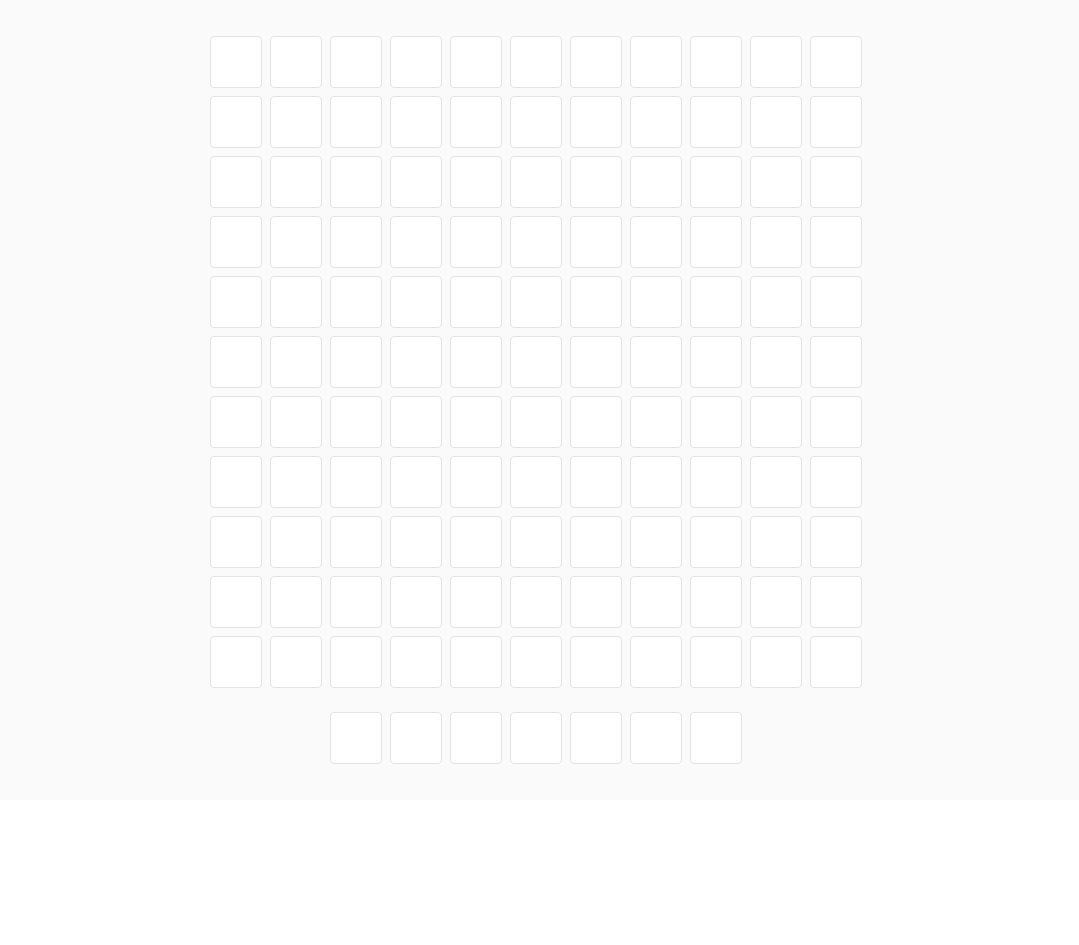
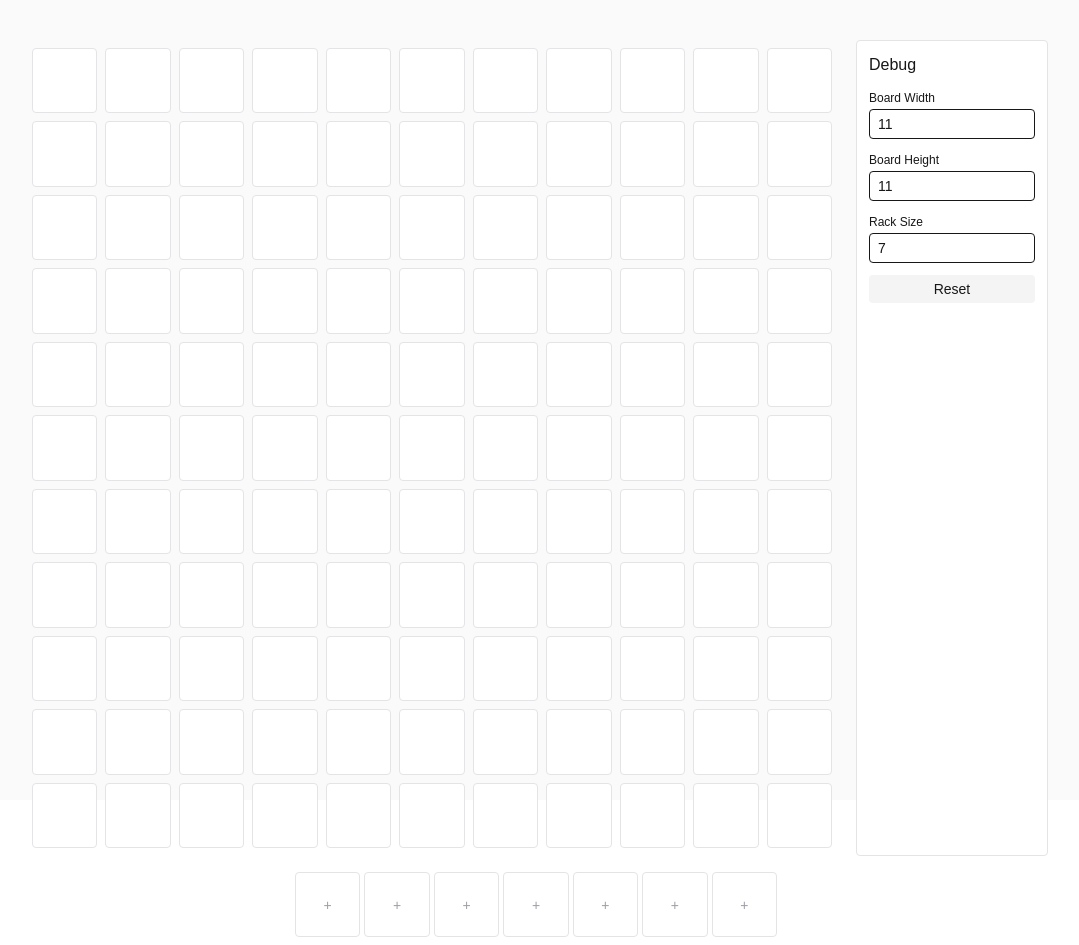
Before and after one commit to atyrode/pad, a Next.js app: page / in a window 1280 px wide. Shown: the whole page, without its empty margins (104-1183 px from the left). Before the commit the page ends 800 px from the top, so only its background shows below. Built offline with nearby package versions, Linux system fonts and the light colour scheme.

Commit message:
feat: implement game board, debug controls, and tile rack components

```diff
--- a/app/page.tsx
+++ b/app/page.tsx
@@ -1,73 +1,50 @@
 "use client";
+
+import Board from "../src/components/Board";
+import Debug from "../src/components/Debug";
+import Rack from "../src/components/Rack";
+import { GameProvider, useGame } from "../src/game/store";
+
 export default function Home() {
   return (
-    <div className="h-screen overflow-hidden flex items-center justify-center bg-zinc-50 dark:bg-black p-4 box-border">
-      {/* wrapper sets a --board-w and a --tile size that is the min of width/11 and available height/12 */}
-      <div
-        className="w-[min(92vmin,900px)] max-w-[95vw] flex flex-col items-center"
-        style={
-          {
-            // board width reference and tile size: reserve increased to 8rem so gaps/paddings fit
-            ["--board-w" as any]: "min(92vmin,900px)",
-            ["--tile" as any]:
-              "min(calc(var(--board-w) / 11), calc((100vh - 11rem) / 12))",
-          } as React.CSSProperties
-        }
-      >
-        {/* board: 11x11 using the --tile for columns */}
-        <div
-          className="grid gap-1 sm:gap-2 p-2"
-          style={{
-            gridTemplateColumns: "repeat(11, var(--tile))",
-          }}
-        >
-          {Array.from({ length: 121 }).map((_, i) => (
-            <div
-              key={i}
-              tabIndex={-1}
-              onPointerDown={(e) => e.preventDefault()}
-              onFocus={(e) => (e.currentTarget as HTMLElement).blur()}
-              onDragStart={(e) => e.preventDefault()}
-              draggable={false}
-              role="presentation"
-              className="select-none caret-transparent bg-white/90 dark:bg-zinc-900 border border-zinc-200 dark:border-zinc-700 rounded-sm flex items-center justify-center text-xs sm:text-sm outline-none"
-              style={{
-                width: "var(--tile)",
-                height: "var(--tile)",
-              }}
-            >
-              {/* cell */}
-            </div>
-          ))}
-        </div>
-
-        {/* rack: 1 row of 7 tiles, using the same --tile size so squares match */}
-        <div
-          className="grid gap-1 sm:gap-2 p-2 mt-2"
-          style={{
-            gridTemplateColumns: "repeat(7, var(--tile))",
-          }}
-        >
-          {Array.from({ length: 7 }).map((_, i) => (
-            <div
-              key={i}
-              tabIndex={-1}
-              onPointerDown={(e) => e.preventDefault()}
-              onFocus={(e) => (e.currentTarget as HTMLElement).blur()}
-              onDragStart={(e) => e.preventDefault()}
-              draggable={false}
-              role="presentation"
-              className="select-none caret-transparent bg-white/90 dark:bg-zinc-900 border border-zinc-200 dark:border-zinc-700 rounded-sm flex items-center justify-center text-xs sm:text-sm outline-none"
-              style={{
-                width: "var(--tile)",
-                height: "var(--tile)",
-              }}
-            >
-              {/* rack cell */}
-            </div>
-          ))}
-        </div>
-      </div>
+    <div className="h-screen flex items-center justify-center bg-zinc-50 dark:bg-black">
+      <GameProvider>
+        <InnerApp />
+      </GameProvider>
     </div>
   );
 }
+
+function InnerApp() {
+  const { state } = useGame();
+
+  const cols = Math.max(1, Math.min(50, Math.floor(state.boardWidth)));
+  const rows = Math.max(1, Math.min(50, Math.floor(state.boardHeight)));
+
+  const style = {
+    // game area is constrained to 90% of viewport width and height
+    ["--game-w" as any]: "90vw",
+    ["--game-h" as any]: "90vh",
+    // expose cols/rows to CSS so --tile can use var(--cols) / var(--rows)
+    ["--cols" as any]: String(cols),
+    ["--rows" as any]: String(rows),
+    // tile size is the max size that fits in both axes of the game area
+    ["--tile" as any]:
+      "min(calc(var(--game-w) / var(--cols)), calc(var(--game-h) / var(--rows)))",
+    // explicitly constrain the wrapper element so it never exceeds the viewport
+    width: "90vw",
+    height: "90vh",
+  } as React.CSSProperties;
+
+  return (
+    // this wrapper is the "game area" — everything inside should size against --tile
+    <div className="flex flex-col items-center" style={style}>
+      <div className="flex gap-4">
+        {/* Board and Debug side-by-side */}
+        <Board />
+        <Debug />
+      </div>
+      <Rack />
+    </div>
+  );
+}
--- /dev/null
+++ b/src/components/Board.tsx
@@ -0,0 +1,34 @@
+"use client";
+import { useGame } from "../game/store";
+import TileView from "./Tile";
+
+export default function Board() {
+  const { state, dispatch } = useGame();
+
+  const handleClick = (index: number) => {
+    // example interaction: toggle placeholder tile for now
+    const existing = state.board[index]?.tile;
+    if (existing) {
+      dispatch({ type: "SET_BOARD_TILE", index, tile: null });
+    } else {
+      dispatch({
+        type: "SET_BOARD_TILE",
+        index,
+        tile: { id: `t-${index}`, letter: "A", score: 1 },
+      });
+    }
+  };
+
+  return (
+    <div
+      className="grid gap-1 sm:gap-2 p-2"
+      style={{
+        gridTemplateColumns: `repeat(${state.boardWidth}, var(--tile))`,
+      }}
+    >
+      {state.board.map((cell) => (
+        <TileView key={cell.index} cell={cell} onClick={handleClick} />
+      ))}
+    </div>
+  );
+}
--- /dev/null
+++ b/src/components/Debug.tsx
@@ -0,0 +1,62 @@
+"use client";
+import { useGame } from "../game/store";
+
+export default function Debug() {
+  const { state, dispatch } = useGame();
+
+  const setDims = (w: number, h: number) => {
+    const width = Math.max(1, Math.min(50, Math.floor(w || 0)));
+    const height = Math.max(1, Math.min(50, Math.floor(h || 0)));
+    dispatch({ type: "SET_BOARD_DIMS", width, height });
+  };
+
+  const setRack = (size: number) => {
+    const s = Math.max(0, Math.min(20, Math.floor(size || 0)));
+    dispatch({ type: "SET_RACK_SIZE", size: s });
+  };
+
+  return (
+    <div className="w-48 p-3 bg-white/90 dark:bg-zinc-900 border border-zinc-200 dark:border-zinc-700 rounded-sm">
+      <div className="mb-2 font-medium">Debug</div>
+
+      <label className="text-xs">Board Width</label>
+      <input
+        type="number"
+        value={state.boardWidth}
+        onChange={(e) => setDims(Number(e.target.value), state.boardHeight)}
+        className="w-full mb-2 px-2 py-1 text-sm rounded border"
+        min={1}
+        max={50}
+      />
+
+      <label className="text-xs">Board Height</label>
+      <input
+        type="number"
+        value={state.boardHeight}
+        onChange={(e) => setDims(state.boardWidth, Number(e.target.value))}
+        className="w-full mb-2 px-2 py-1 text-sm rounded border"
+        min={1}
+        max={50}
+      />
+
+      <label className="text-xs">Rack Size</label>
+      <input
+        type="number"
+        value={state.rack.length}
+        onChange={(e) => setRack(Number(e.target.value))}
+        className="w-full mb-3 px-2 py-1 text-sm rounded border"
+        min={0}
+        max={20}
+      />
+
+      <div className="flex gap-2">
+        <button
+          onClick={() => dispatch({ type: "RESET" })}
+          className="flex-1 py-1 text-sm bg-zinc-100 dark:bg-zinc-800 rounded"
+        >
+          Reset
+        </button>
+      </div>
+    </div>
+  );
+}
--- /dev/null
+++ b/src/components/Rack.tsx
@@ -0,0 +1,44 @@
+"use client";
+import { useGame } from "../game/store";
+
+export default function Rack() {
+  const { state, dispatch } = useGame();
+
+  const setSample = (slot: number) => {
+    dispatch({
+      type: "SET_RACK_TILE",
+      slot,
+      tile: { id: `r-${slot}`, letter: String.fromCharCode(65 + slot), score: 1 },
+    });
+  };
+
+  return (
+    <div
+      className="grid gap-1 p-2 mt-2"
+      style={{
+        gridTemplateColumns: `repeat(${state.rack.length}, var(--tile))`,
+      }}
+    >
+      {state.rack.map((tile, i) => (
+        <div key={i} onClick={() => setSample(i)}>
+          <div
+            className="select-none caret-transparent bg-white/90 dark:bg-zinc-900 border border-zinc-200 dark:border-zinc-700 rounded-sm flex items-center justify-center text-xs sm:text-sm outline-none"
+            style={{
+              width: "var(--tile)",
+              height: "var(--tile)",
+            }}
+          >
+            {tile ? (
+              <div className="flex flex-col items-center">
+                <div className="font-medium">{tile.letter}</div>
+                <div className="text-[0.6rem] opacity-60">{tile.score}</div>
+              </div>
+            ) : (
+              <div className="text-zinc-400">+</div>
+            )}
+          </div>
+        </div>
+      ))}
+    </div>
+  );
+}
--- /dev/null
+++ b/src/components/Tile.tsx
@@ -0,0 +1,34 @@
+"use client";
+import type { BoardCell } from "../game/store";
+
+export default function TileView({
+  cell,
+  onClick,
+}: {
+  cell: BoardCell;
+  onClick?: (index: number) => void;
+}) {
+  const tile = cell.tile;
+  return (
+    <div
+      tabIndex={-1}
+      onPointerDown={(e) => e.preventDefault()}
+      onFocus={(e) => (e.currentTarget as HTMLElement).blur()}
+      onDragStart={(e) => e.preventDefault()}
+      role="button"
+      onClick={() => onClick?.(cell.index)}
+      className="select-none caret-transparent bg-white/90 dark:bg-zinc-900 border border-zinc-200 dark:border-zinc-700 rounded-sm flex items-center justify-center text-xs sm:text-sm outline-none"
+      style={{
+        width: "var(--tile)",
+        height: "var(--tile)",
+      }}
+    >
+      {tile ? (
+        <div className="flex flex-col items-center">
+          <div className="font-medium">{tile.letter}</div>
+          <div className="text-[0.6rem] opacity-60">{tile.score}</div>
+        </div>
+      ) : null}
+    </div>
+  );
+}
--- /dev/null
+++ b/src/game/store.tsx
@@ -0,0 +1,114 @@
+"use client";
+import React, { createContext, useContext, useReducer } from "react";
+
+export type TileModel = {
+  id: string;
+  letter?: string;
+  score?: number;
+  modifiers?: string[]; // effect ids
+};
+
+export type BoardCell = {
+  index: number;
+  tile?: TileModel | null;
+  modifiers?: string[]; // per-cell modifiers (double-word etc or roguelike effects)
+};
+
+export type GameState = {
+  boardWidth: number;
+  boardHeight: number;
+  board: BoardCell[];
+  rack: (TileModel | null)[];
+};
+
+type Action =
+  | { type: "INIT"; payload?: Partial<GameState> }
+  | { type: "SET_BOARD_TILE"; index: number; tile: TileModel | null }
+  | { type: "SET_RACK_TILE"; slot: number; tile: TileModel | null }
+  | { type: "RESET" }
+  | { type: "SET_BOARD_DIMS"; width: number; height: number }
+  | { type: "SET_RACK_SIZE"; size: number };
+
+const DEFAULT_WIDTH = 11;
+const DEFAULT_HEIGHT = 11;
+const DEFAULT_RACK = 7;
+
+function makeBoard(
+  width: number,
+  height: number,
+  oldBoard?: BoardCell[]
+): BoardCell[] {
+  const len = width * height;
+  const newBoard: BoardCell[] = new Array(len).fill(null).map((_, i) => {
+    const old = oldBoard && i < oldBoard.length ? oldBoard[i] : undefined;
+    return { index: i, tile: old ? old.tile : null };
+  });
+  return newBoard;
+}
+
+const initialState: GameState = {
+  boardWidth: DEFAULT_WIDTH,
+  boardHeight: DEFAULT_HEIGHT,
+  board: makeBoard(DEFAULT_WIDTH, DEFAULT_HEIGHT),
+  rack: Array.from({ length: DEFAULT_RACK }).map(() => null),
+};
+
+function reducer(state: GameState, action: Action): GameState {
+  switch (action.type) {
+    case "INIT":
+      return {
+        ...state,
+        ...action.payload,
+      };
+    case "SET_BOARD_TILE": {
+      const board = state.board.slice();
+      if (action.index >= 0 && action.index < board.length) {
+        board[action.index] = { ...board[action.index], tile: action.tile };
+      }
+      return { ...state, board };
+    }
+    case "SET_RACK_TILE": {
+      const rack = state.rack.slice();
+      if (action.slot >= 0 && action.slot < rack.length) {
+        rack[action.slot] = action.tile;
+      }
+      return { ...state, rack };
+    }
+    case "SET_BOARD_DIMS": {
+      const { width, height } = action;
+      const board = makeBoard(width, height, state.board);
+      return { ...state, boardWidth: width, boardHeight: height, board };
+    }
+    case "SET_RACK_SIZE": {
+      const size = Math.max(0, action.size | 0);
+      const old = state.rack;
+      const rack = Array.from({ length: size }).map((_, i) =>
+        i < old.length ? old[i] : null
+      );
+      return { ...state, rack };
+    }
+    case "RESET":
+      return initialState;
+    default:
+      return state;
+  }
+}
+
+const GameContext = createContext<
+  { state: GameState; dispatch: React.Dispatch<Action> } | undefined
+>(undefined);
+
+export function GameProvider({ children }: { children: React.ReactNode }) {
+  const [state, dispatch] = useReducer(reducer, initialState);
+  return (
+    <GameContext.Provider value={{ state, dispatch }}>
+      {children}
+    </GameContext.Provider>
+  );
+}
+
+export function useGame() {
+  const ctx = useContext(GameContext);
+  if (!ctx) throw new Error("useGame must be used inside GameProvider");
+  return ctx;
+}
```
